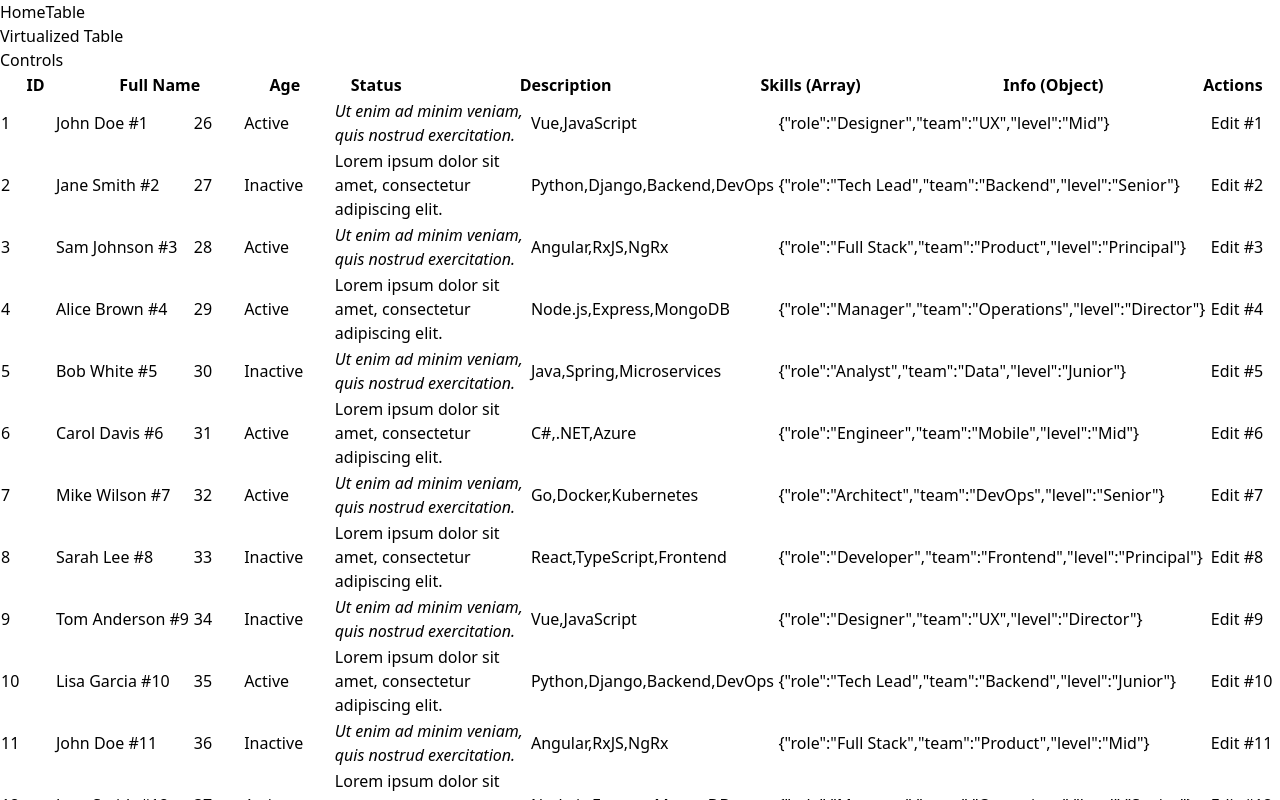
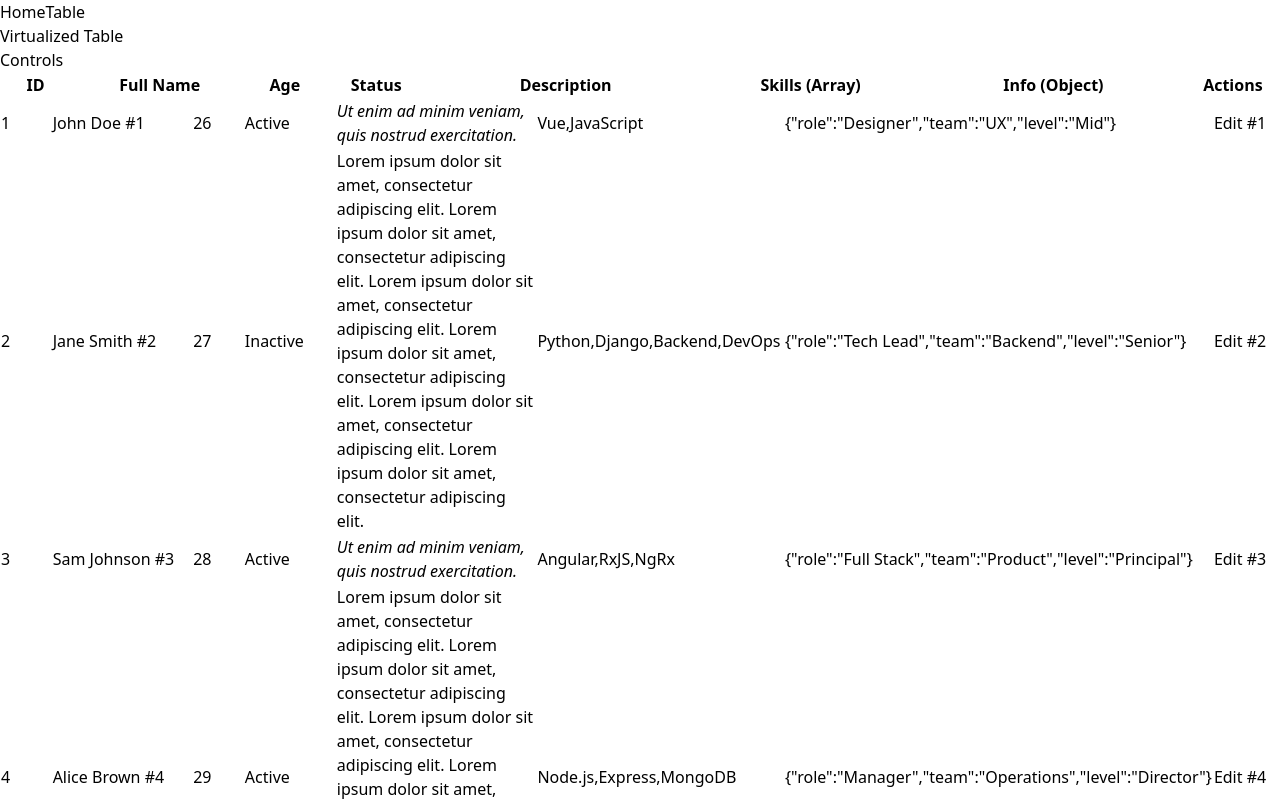
Before and after one commit to FeroHriadel/ncss-react, a React (Vite) app: page /table in a window 1280 px wide. Shown: the top 800 px of the page. Built offline with nearby package versions, Linux system fonts and the light colour scheme.

Commit message:
virtualization basics

```diff
--- a/src/components/tables/VirtualizedTable.tsx
+++ b/src/components/tables/VirtualizedTable.tsx
@@ -11,21 +11,90 @@ interface VirtualizedTableProps {
 
 function VirtualizedTable(props: VirtualizedTableProps) {
 
-  // Props
   const { data, columnNames } = props
-
-  // Refs for scroll synchronization
   const headerRef = React.useRef<HTMLDivElement>(null)
   const bodyRef = React.useRef<HTMLDivElement>(null)
-
-  // Variables
+  const rowRefs = React.useRef<(HTMLTableRowElement | null)[]>([])
   const columns = getColumns()
 
+  // Virtualization state
+  const [scrollTop, setScrollTop] = React.useState(0)
+  const [containerHeight] = React.useState(600) // Fixed container height
+  const [rowHeights, setRowHeights] = React.useState<number[]>([]) // Track actual row heights
+  const [estimatedRowHeight] = React.useState(50) // Initial estimate
+  const overscan = 10 // Number of extra rows to render above/below
+
+  // Calculate row positions and visible range
+  const getRowHeight = (index: number): number => {
+    return rowHeights[index] || estimatedRowHeight
+  }
+
+  const getRowOffset = (index: number): number => {
+    let offset = 0
+    for (let i = 0; i < index; i++) {
+      offset += getRowHeight(i)
+    }
+    return offset
+  }
+
+  const getTotalHeight = (): number => {
+    return getRowOffset(data.length)
+  }
+
+  // Calculate which rows should be visible based on actual positions
+  const getVisibleRange = () => {
+    let start = 0
+    let end = data.length - 1
+
+    // Find first visible row
+    let currentOffset = 0
+    for (let i = 0; i < data.length; i++) {
+      const rowHeight = getRowHeight(i)
+      if (currentOffset + rowHeight >= scrollTop) {
+        start = i
+        break
+      }
+      currentOffset += rowHeight
+    }
+
+    // Find last visible row
+    currentOffset = getRowOffset(start)
+    for (let i = start; i < data.length; i++) {
+      if (currentOffset >= scrollTop + containerHeight) {
+        end = i - 1
+        break
+      }
+      currentOffset += getRowHeight(i)
+    }
+
+    return {
+      start: Math.max(0, start - overscan),
+      end: Math.min(data.length - 1, end + overscan)
+    }
+  }
+
+  const visibleRange = getVisibleRange()
+
+  // Row height measurement
+  const measureRowHeight = React.useCallback((rowIndex: number, element: HTMLTableRowElement | null) => {
+    if (element && rowHeights[rowIndex] !== element.offsetHeight) {
+      setRowHeights(prev => {
+        const newHeights = [...prev]
+        newHeights[rowIndex] = element.offsetHeight
+        return newHeights
+      })
+    }
+  }, [rowHeights])
+
   // Scroll synchronization
-  const handleBodyScroll = (e: React.UIEvent<HTMLDivElement>) => {
+  function handleBodyScroll(e: React.UIEvent<HTMLDivElement>) {
+    // Sync horizontal scroll with header
     if (headerRef.current) {
       headerRef.current.scrollLeft = e.currentTarget.scrollLeft
     }
+
+    // Track vertical scroll for virtualization
+    setScrollTop(e.currentTarget.scrollTop)
   }
 
   const handleHeaderScroll = (e: React.UIEvent<HTMLDivElement>) => {
@@ -33,7 +102,6 @@ function VirtualizedTable(props: VirtualizedTableProps) {
       bodyRef.current.scrollLeft = e.currentTarget.scrollLeft
     }
   }
-
 
   // Get column headers - use columnNames if provided, otherwise use data keys
   function getColumns() {
@@ -92,10 +160,31 @@ function VirtualizedTable(props: VirtualizedTableProps) {
         className="h-[600px] overflow-auto border-l border-r border-b border-gray-300"
         onScroll={handleBodyScroll}
       >
+        {/* Simple virtualization with container transform */}
+        <div
+          style={{
+            height: getTotalHeight(),
+            position: 'relative',
+            transform: `translateY(-${getRowOffset(visibleRange.start)}px)`
+          }}
+        >
           <table className="w-full" style={{ tableLayout: 'fixed' }}>
             <tbody>
-            {data.map((row, index) => (
-              <tr key={index} className="hover:bg-gray-50 border-b border-gray-100 last:border-b-0">
+              {/* Render only visible rows */}
+              {Array.from({ length: visibleRange.end - visibleRange.start + 1 }, (_, i) => {
+                const rowIndex = visibleRange.start + i
+                const row = data[rowIndex]
+                if (!row) return null
+
+                return (
+                  <tr
+                    key={rowIndex}
+                    ref={(el) => {
+                      rowRefs.current[rowIndex] = el
+                      measureRowHeight(rowIndex, el)
+                    }}
+                    className="hover:bg-gray-50 border-b border-gray-200"
+                  >
                     {columns.map((col) => {
                       const cellValue = row[col.column]
 
@@ -128,9 +217,11 @@ function VirtualizedTable(props: VirtualizedTableProps) {
                       )
                     })}
                   </tr>
-            ))}
+                )
+              })}
             </tbody>
           </table>
+        </div>
       </div>
     </section>
   )
--- a/src/pages/TablePage.tsx
+++ b/src/pages/TablePage.tsx
@@ -33,7 +33,7 @@ function generateData(count: number) {
         ? <span className="px-2 py-1 bg-green-100 text-green-800 rounded-full text-sm">Active</span>
         : <span className="px-2 py-1 bg-red-100 text-red-800 rounded-full text-sm">Inactive</span>,
       description: i % 2 === 0
-        ? 'Lorem ipsum dolor sit amet, consectetur adipiscing elit.'
+        ? 'Lorem ipsum dolor sit amet, consectetur adipiscing elit. Lorem ipsum dolor sit amet, consectetur adipiscing elit. Lorem ipsum dolor sit amet, consectetur adipiscing elit. Lorem ipsum dolor sit amet, consectetur adipiscing elit. Lorem ipsum dolor sit amet, consectetur adipiscing elit. Lorem ipsum dolor sit amet, consectetur adipiscing elit.'
         : <em>Ut enim ad minim veniam, quis nostrud exercitation.</em>,
       tags: skills[i % skills.length],
       metadata: {
```
Lines whose indentation alone changed are shown as unchanged.
